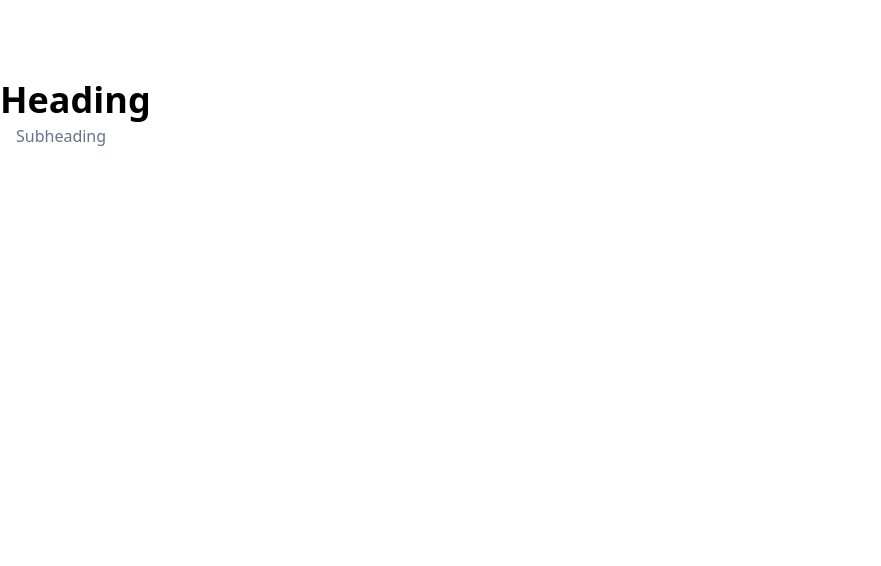
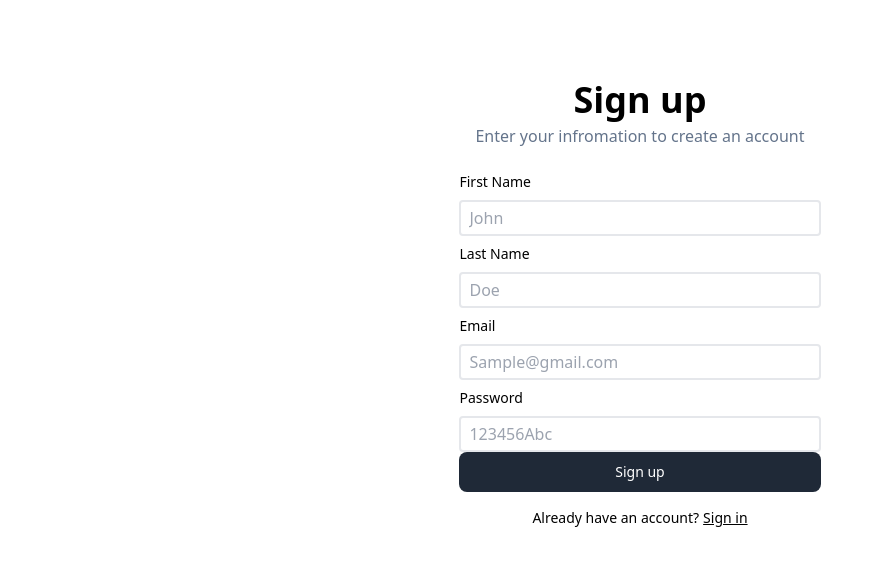
Before and after one commit to AbhishekR14/PayYourFren, a React (Vite) app in the folder frontend/: page /signup in a window 1280 px wide. Shown: the top 566 px of the page, without its empty margins (0-881 px from the left). Built offline with nearby package versions, Linux system fonts and the light colour scheme.

Commit message:
Sigup/Signin page

```diff
--- /dev/null
+++ b/frontend/components/BottomWarning.jsx
@@ -0,0 +1,12 @@
+import { Link } from "react-router-dom";
+
+export function BottomWarning({ label, buttonText, to }) {
+  return (
+    <div className="py-2 text-sm flex justify-center">
+      {label}
+      <Link className="pointer underline pl-1 cursor-pointer ml=2" to={to}>
+        {buttonText}
+      </Link>
+    </div>
+  );
+}
--- /dev/null
+++ b/frontend/components/Button.jsx
@@ -0,0 +1,11 @@
+export function Button({ label, onClick }) {
+  return (
+    <button
+      onClick={onClick}
+      type="button"
+      className="w-full text-white bg-gray-800 hover:bg-gray-900 focus:outline-none focus:ring-4 focus:ring-gray-300 font-medium rounded-lg text-sm px-5 py-2.5 me-2 mb-2"
+    >
+      {label}
+    </button>
+  );
+}
--- /dev/null
+++ b/frontend/components/Inputbox.jsx
@@ -0,0 +1,12 @@
+export function Inputbox({ label, placeholder, onChange }) {
+  return (
+    <div>
+      <div className="text-sm font-medium text-left py-2">{label}</div>
+      <input
+        onChange={onChange}
+        placeholder={placeholder}
+        className="w-full px-2 py-1 border rounded border-2"
+      />
+    </div>
+  );
+}
--- a/frontend/components/heading.jsx
+++ b/frontend/components/heading.jsx
@@ -1,3 +1,3 @@
 export function Heading(props) {
-  return <div className="font-bold text-4xl pt-20">{props.label}</div>;
+  return <div className="font-bold text-4xl pt-20 text-center">{props.label}</div>;
 }
--- a/frontend/pages/signin.jsx
+++ b/frontend/pages/signin.jsx
@@ -1,5 +1,30 @@
+import { Heading } from "../components/heading";
+import { Subheading } from "../components/Subheading";
+import { Inputbox } from "../components/Inputbox";
+import { Button } from "../components/Button";
+import { BottomWarning } from "../components/BottomWarning";
+
 function signin() {
-    return <div>signin</div>;
-  }
+  return (
+    <div className="bg-slate-300 h-screen flex justify-center">
+      <div className="flex flex-col justify-center">
+        <div className="rounded-lg bg-white w-80 text-center p-2 h-max px-4">
+          <Heading label={"Sign in"} />
+          <Subheading label={"Enter your credentials to access your account"} />
+          <Inputbox placeholder="Sample@gmail.com" label={"Email"} />
+          <Inputbox placeholder="123456Abc" label={"Password"} />
+          <div className="pt-4">
+            <Button label={"Sign in"} />
+          </div>
+          <BottomWarning
+            label={"Don't have an account?"}
+            buttonText={"Sign up"}
+            to={"/signup"}
+          />
+        </div>
+      </div>
+    </div>
+  );
+}
 
-  export default signin;
+export default signin;
--- a/frontend/pages/signup.jsx
+++ b/frontend/pages/signup.jsx
@@ -1,11 +1,30 @@
 import { Heading } from "../components/heading";
 import { Subheading } from "../components/Subheading";
+import { Inputbox } from "../components/Inputbox";
+import { Button } from "../components/Button";
+import { BottomWarning } from "../components/BottomWarning";
 
 function signup() {
   return (
-    <div>
-      <Heading label={"Heading"} />
-      <Subheading label={"Subheading"} />
+    <div className="bg-slate-300 h-screen flex justify-center">
+      <div className="flex flex-col justify-center">
+        <div className="rounded-lg bg-white w-80 text-center p-2 h-max px-4">
+          <Heading label={"Sign up"} />
+          <Subheading label={"Enter your infromation to create an account"} />
+          <Inputbox placeholder="John" label={"First Name"} />
+          <Inputbox placeholder="Doe" label={"Last Name"} />
+          <Inputbox placeholder="Sample@gmail.com" label={"Email"} />
+          <Inputbox placeholder="123456Abc" label={"Password"} />
+          <div className="pt-4">
+            <Button label={"Sign up"} />
+          </div>
+          <BottomWarning
+            label={"Already have an account?"}
+            buttonText={"Sign in"}
+            to={"/signin"}
+          />
+        </div>
+      </div>
     </div>
   );
 }
```
Also changed, not shown: 1 other file (tests, documents, lock files or other folders).
